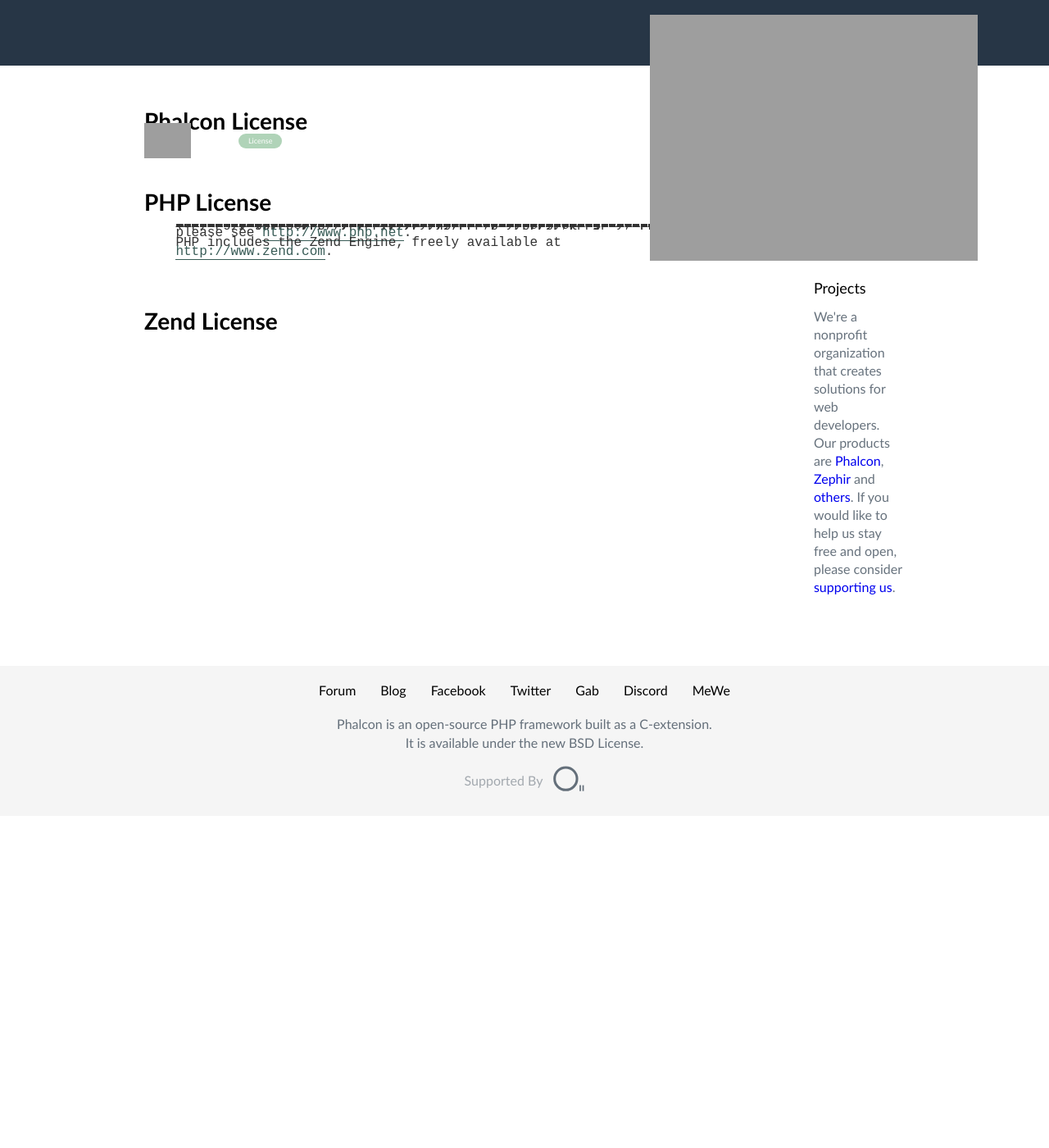
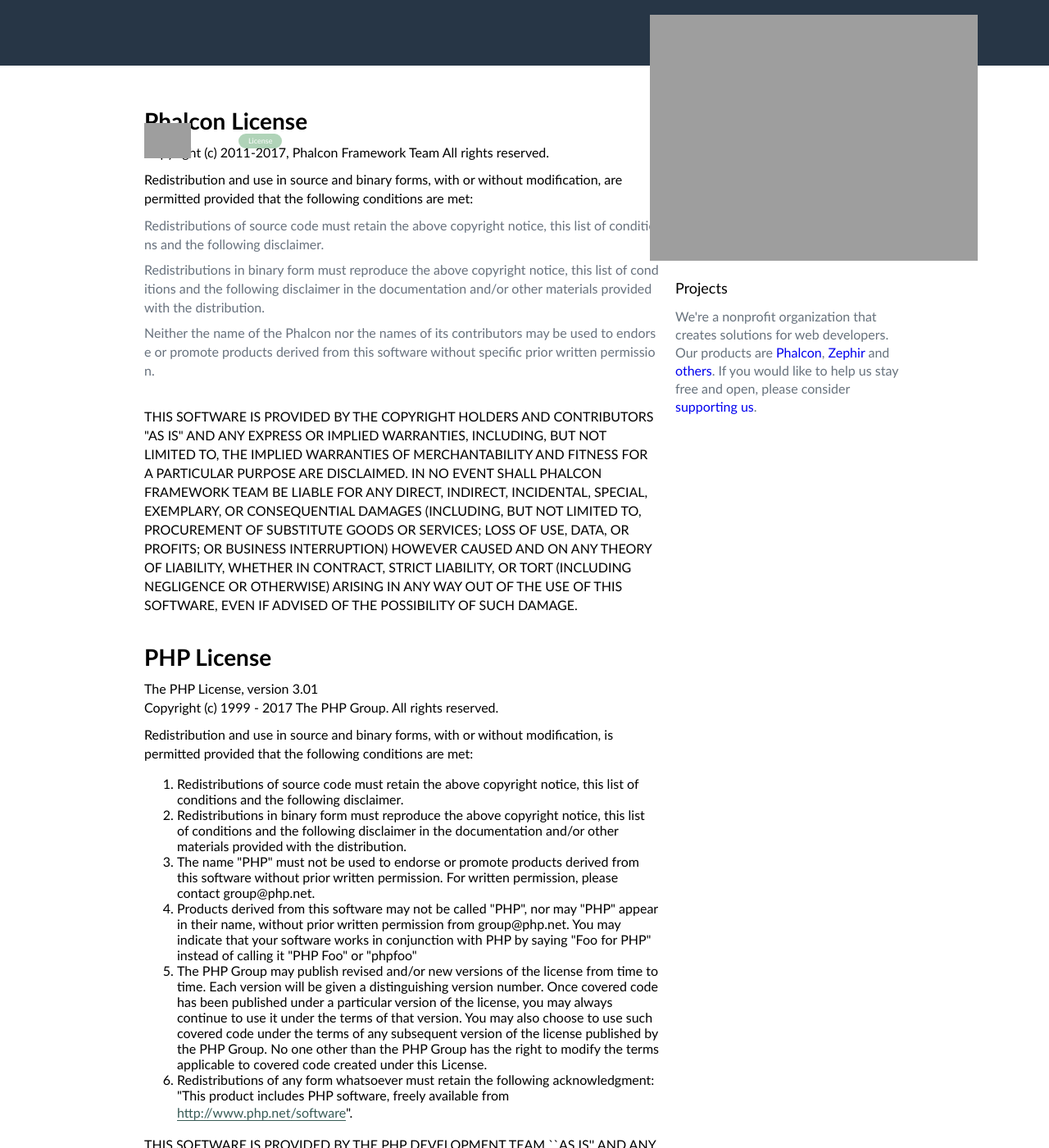
Before and after one commit to phalcon/license, a Jekyll site: the page built from index.html, in a window 1280 px wide and 1400 px high, cut to the strip 0-1400 px from the top of the window. Shown: the whole strip at 82% size. Built offline with Jekyll 4.4.1, drawn with Linux system fonts in a browser that asks for light colours; some of the changed text lies outside the part shown; grey boxes are pictures that could not be loaded.

Commit message:
Cosmetic changes

```diff
--- a/_config.yml
+++ b/_config.yml
@@ -17,10 +17,24 @@ meta:
   analytics: 'UA-133802124-4'
 
 permalink: /:title
+
+# Conversion
+markdown: kramdown
+highlighter: rouge
+lsi: false
+excerpt_separator: "\n\n"
+incremental: false
+
+# Markdown Processing
 kramdown:
   input: GFM
-  syntax_highlighter_opts:
-    disable: true
+  syntax_highlighter: rouge
+  hard_wrap: false
+  auto_ids: true
+  entity_output: as_char
+  toc_levels: 1..6
+  smart_quotes: lsquo,rsquo,ldquo,rdquo
+  enable_coderay: false
 
 exclude:
   - vendor
--- a/index.html
+++ b/index.html
@@ -5,69 +5,89 @@ layout: default
                 <h2 itemprop="name headline" class="headline">
                     Phalcon License
                 </h2>
-                <div class="phalcon-blog-detail__info">
-<pre>
-    Copyright (c) 2011-2017, Phalcon Framework Team
-    All rights reserved.
-
-    Redistribution and use in source and binary forms, with or without
-    modification, are permitted provided that the following conditions are met:
-        * Redistributions of source code must retain the above copyright
-          notice, this list of conditions and the following disclaimer.
-        * Redistributions in binary form must reproduce the above copyright
-          notice, this list of conditions and the following disclaimer in the
-          documentation and/or other materials provided with the distribution.
-        * Neither the name of the Phalcon nor the
-          names of its contributors may be used to endorse or promote products
-          derived from this software without specific prior written permission.
-
-    THIS SOFTWARE IS PROVIDED BY THE COPYRIGHT HOLDERS AND CONTRIBUTORS "AS IS" AND
-    ANY EXPRESS OR IMPLIED WARRANTIES, INCLUDING, BUT NOT LIMITED TO, THE IMPLIED
-    WARRANTIES OF MERCHANTABILITY AND FITNESS FOR A PARTICULAR PURPOSE ARE
-    DISCLAIMED. IN NO EVENT SHALL PHALCON FRAMEWORK TEAM BE LIABLE FOR ANY
-    DIRECT, INDIRECT, INCIDENTAL, SPECIAL, EXEMPLARY, OR CONSEQUENTIAL DAMAGES
-    (INCLUDING, BUT NOT LIMITED TO, PROCUREMENT OF SUBSTITUTE GOODS OR SERVICES;
-    LOSS OF USE, DATA, OR PROFITS; OR BUSINESS INTERRUPTION) HOWEVER CAUSED AND
-    ON ANY THEORY OF LIABILITY, WHETHER IN CONTRACT, STRICT LIABILITY, OR TORT
-    (INCLUDING NEGLIGENCE OR OTHERWISE) ARISING IN ANY WAY OUT OF THE USE OF THIS
-    SOFTWARE, EVEN IF ADVISED OF THE POSSIBILITY OF SUCH DAMAGE.
-</pre>
-                </div>
+                <p>
+                    Copyright (c) 2011-2017, Phalcon Framework Team All rights reserved.
+                </p>
+                <p>
+                    Redistribution and use in source and binary forms, with or
+                    without modification, are permitted provided that the
+                    following conditions are met:
+                </p>
+                <ul>
+                    <li>
+                        Redistributions of source code must retain the above
+                        copyright notice, this list of conditions and the
+                        following disclaimer.
+                    </li>
+                    <li>
+                        Redistributions in binary form must reproduce the above
+                        copyright notice, this list of conditions and the following
+                        disclaimer in the documentation and/or other materials
+                        provided with the distribution.
+                    </li>
+                    <li>
+                        Neither the name of the Phalcon nor the names of its
+                        contributors may be used to endorse or promote products
+                        derived from this software without specific prior written
+                        permission.
+                    </li>
+                </ul>
+                <p>
+                    THIS SOFTWARE IS PROVIDED BY THE COPYRIGHT HOLDERS AND
+                    CONTRIBUTORS "AS IS" AND ANY EXPRESS OR IMPLIED
+                    WARRANTIES, INCLUDING, BUT NOT LIMITED TO, THE IMPLIED
+                    WARRANTIES OF MERCHANTABILITY AND FITNESS FOR A
+                    PARTICULAR PURPOSE ARE DISCLAIMED. IN NO EVENT SHALL
+                    PHALCON FRAMEWORK TEAM BE LIABLE FOR ANY DIRECT, INDIRECT,
+                    INCIDENTAL, SPECIAL, EXEMPLARY, OR CONSEQUENTIAL DAMAGES
+                    (INCLUDING, BUT NOT LIMITED TO, PROCUREMENT OF SUBSTITUTE
+                    GOODS OR SERVICES; LOSS OF USE, DATA, OR PROFITS; OR
+                    BUSINESS INTERRUPTION) HOWEVER CAUSED AND ON ANY THEORY
+                    OF LIABILITY, WHETHER IN CONTRACT, STRICT LIABILITY, OR
+                    TORT (INCLUDING NEGLIGENCE OR OTHERWISE) ARISING IN ANY
+                    WAY OUT OF THE USE OF THIS SOFTWARE, EVEN IF ADVISED OF
+                    THE POSSIBILITY OF SUCH DAMAGE.
+                </p>
             </div>
             <div class="phalcon-blog-detail">
                 <h2 itemprop="name headline" class="headline">
                     PHP License
                 </h2>
-                <div class="phalcon-blog-detail__info">
-<pre>
-    --------------------------------------------------------------------
+                <p>
                     The PHP License, version 3.01
+                    <br>
                     Copyright (c) 1999 - 2017 The PHP Group. All rights reserved.
-    --------------------------------------------------------------------
-
-    Redistribution and use in source and binary forms, with or without
-    modification, is permitted provided that the following conditions
-    are met:
-
-      1. Redistributions of source code must retain the above copyright
+                </p>
+                <p>
+                    Redistribution and use in source and binary forms, with or
+                    without modification, is permitted provided that the following
+                    conditions are met:
+                </p>
+                <ol>
+                    <li>
+                      Redistributions of source code must retain the above copyright
                          notice, this list of conditions and the following disclaimer.
-
-      2. Redistributions in binary form must reproduce the above copyright
+                    </li>
+                    <li>
+                      Redistributions in binary form must reproduce the above copyright
                          notice, this list of conditions and the following disclaimer in
                          the documentation and/or other materials provided with the
                          distribution.
-
-      3. The name "PHP" must not be used to endorse or promote products
+                    </li>
+                    <li>
+                      The name "PHP" must not be used to endorse or promote products
                          derived from this software without prior written permission. For
                          written permission, please contact group@php.net.
-
-      4. Products derived from this software may not be called "PHP", nor
+                    </li>
+                    <li>
+                      Products derived from this software may not be called "PHP", nor
                          may "PHP" appear in their name, without prior written permission
                          from group@php.net.  You may indicate that your software works in
                          conjunction with PHP by saying "Foo for PHP" instead of calling
                          it "PHP Foo" or "phpfoo"
-
-      5. The PHP Group may publish revised and/or new versions of the
+                    </li>
+                    <li>
+                      The PHP Group may publish revised and/or new versions of the
                          license from time to time. Each version will be given a
                          distinguishing version number.
                          Once covered code has been published under a particular version
@@ -77,12 +97,15 @@ layout: default
                          published by the PHP Group. No one other than the PHP Group has
                          the right to modify the terms applicable to covered code created
                          under this License.
-
-      6. Redistributions of any form whatsoever must retain the following
+                    </li>
+                    <li>
+                      Redistributions of any form whatsoever must retain the following
                          acknowledgment:
                          "This product includes PHP software, freely available from
-         <http://www.php.net/software/>".
-
+                          <a href="http://www.php.net/software">http://www.php.net/software</a>".
+                    </li>
+                </ol>
+                <p>
                     THIS SOFTWARE IS PROVIDED BY THE PHP DEVELOPMENT TEAM ``AS IS'' AND
                     ANY EXPRESSED OR IMPLIED WARRANTIES, INCLUDING, BUT NOT LIMITED TO,
                     THE IMPLIED WARRANTIES OF MERCHANTABILITY AND FITNESS FOR A
@@ -95,51 +118,55 @@ layout: default
                     STRICT LIABILITY, OR TORT (INCLUDING NEGLIGENCE OR OTHERWISE)
                     ARISING IN ANY WAY OUT OF THE USE OF THIS SOFTWARE, EVEN IF ADVISED
                     OF THE POSSIBILITY OF SUCH DAMAGE.
-
-    --------------------------------------------------------------------
-
+                </p>
+                <p>
                     This software consists of voluntary contributions made by many
                     individuals on behalf of the PHP Group.
-
+                </p>
+                <p>
                     The PHP Group can be contacted via Email at group@php.net.
-
+                </p>
+                <p>
                     For more information on the PHP Group and the PHP project,
                     please see <a href="http://www.php.net">http://www.php.net</a>.
-
+                </p>
+                <p>
                     PHP includes the Zend Engine, freely available at
                     <a href="http://www.zend.com">http://www.zend.com</a>.
-</pre>
-                </div>
+                </p>
             </div>
             <div class="phalcon-blog-detail">
                 <h2 itemprop="name headline" class="headline">
                     Zend License
                 </h2>
-                <div class="phalcon-blog-detail__info">
-<pre>
-    --------------------------------------------------------------------
-                    The Zend Engine License, Version 2.00
+                <p>
+                    The Zend Engine License, Version 2.00<br>
                     Copyright (c) 1999-2006 Zend Technologies Ltd. All rights reserved.
-    --------------------------------------------------------------------
-
+                </p>
+                <p>
                     Redistribution and use in source and binary forms, with or without
                     modification, is permitted provided that the following conditions
                     are met:
-
-      1. Redistributions of source code must retain the above copyright
+                </p>
+                <ol>
+                    <li>
+                      Redistributions of source code must retain the above copyright
                          notice, this list of conditions and the following disclaimer.
-
-      2. Redistributions in binary form must reproduce the above
+                    </li>
+                    <li>
+                      Redistributions in binary form must reproduce the above
                          copyright notice, this list of conditions and the following
                          disclaimer in the documentation and/or other materials provided
                          with the distribution.
-
-      3. The names "Zend" and "Zend Engine" must not be used to endorse
+                    </li>
+                    <li>
+                      The names "Zend" and "Zend Engine" must not be used to endorse
                          or promote products derived from this software without prior
                          permission from Zend Technologies Ltd. For written permission,
                          please contact license@zend.com.
-
-      4. Zend Technologies Ltd. may publish revised and/or new versions
+                    </li>
+                    <li>
+                      Zend Technologies Ltd. may publish revised and/or new versions
                          of the license from time to time. Each version will be given a
                          distinguishing version number.
                          Once covered code has been published under a particular version
@@ -149,16 +176,20 @@ layout: default
                          published by Zend Technologies Ltd. No one other than Zend
                          Technologies Ltd. has the right to modify the terms applicable
                          to covered code created under this License.
-
-      5. Redistributions of any form whatsoever must retain the following
+                    </li>
+                    <li>
+                      Redistributions of any form whatsoever must retain the following
                          acknowledgment:
                          "This product includes the Zend Engine, freely available at
                          http://www.zend.com"
-
-      6. All advertising materials mentioning features or use of this
+                    </li>
+                    <li>
+                      All advertising materials mentioning features or use of this
                          software must display the following acknowledgment:
                          "The Zend Engine is freely available at http://www.zend.com"
-
+                    </li>
+                </ol>
+                <p>
                     THIS SOFTWARE IS PROVIDED BY ZEND TECHNOLOGIES LTD. ``AS IS'' AND
                     ANY EXPRESSED OR IMPLIED WARRANTIES, INCLUDING, BUT NOT LIMITED TO,
                     THE IMPLIED WARRANTIES OF MERCHANTABILITY AND FITNESS FOR A
@@ -171,6 +202,5 @@ layout: default
                     OR TORT (INCLUDING NEGLIGENCE OR OTHERWISE) ARISING IN ANY WAY OUT
                     OF THE USE OF THIS SOFTWARE, EVEN IF ADVISED OF THE POSSIBILITY OF
                     SUCH DAMAGE.
-</pre>
+                </p>
             </div>
-            </div>
```
Lines whose indentation alone changed are shown as unchanged.
